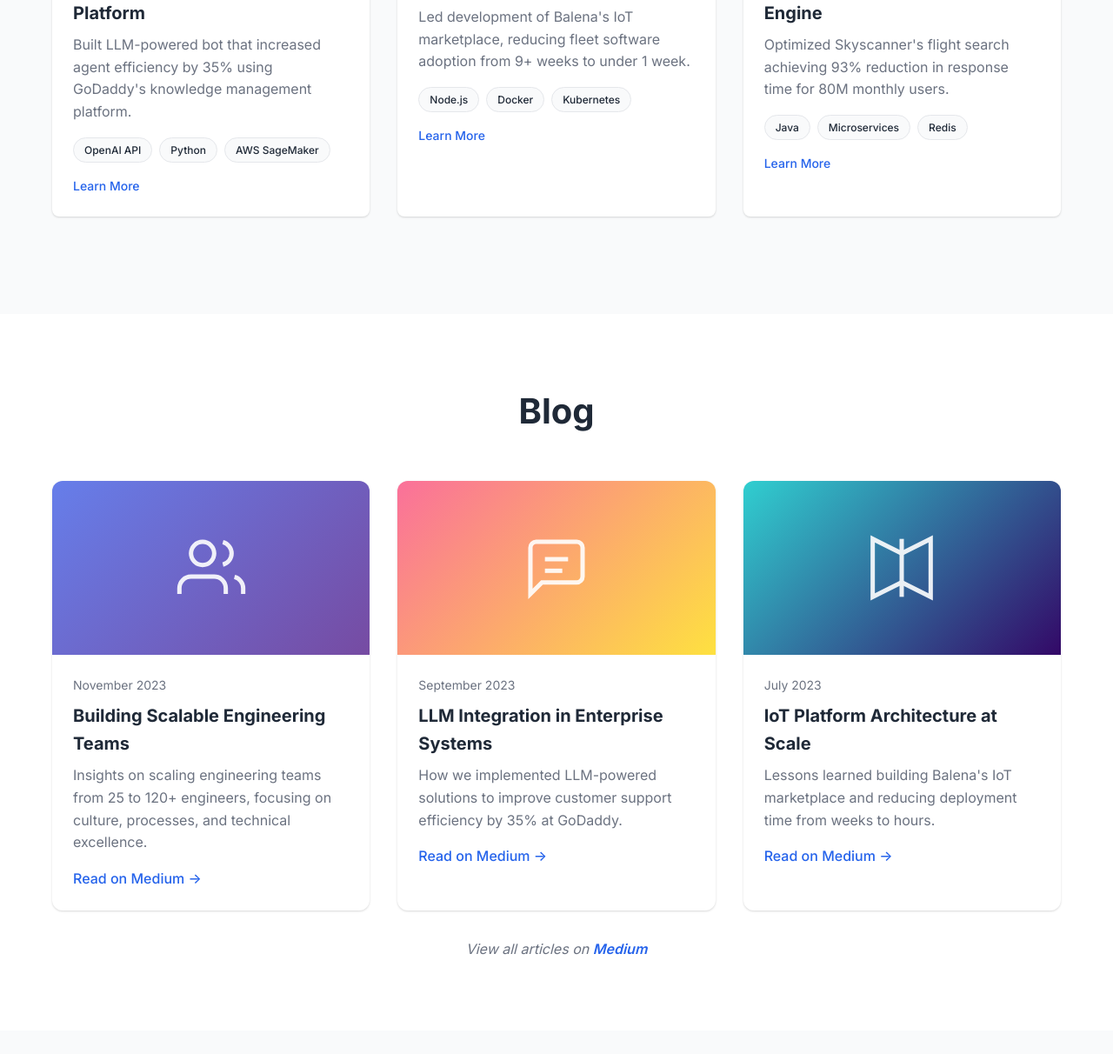
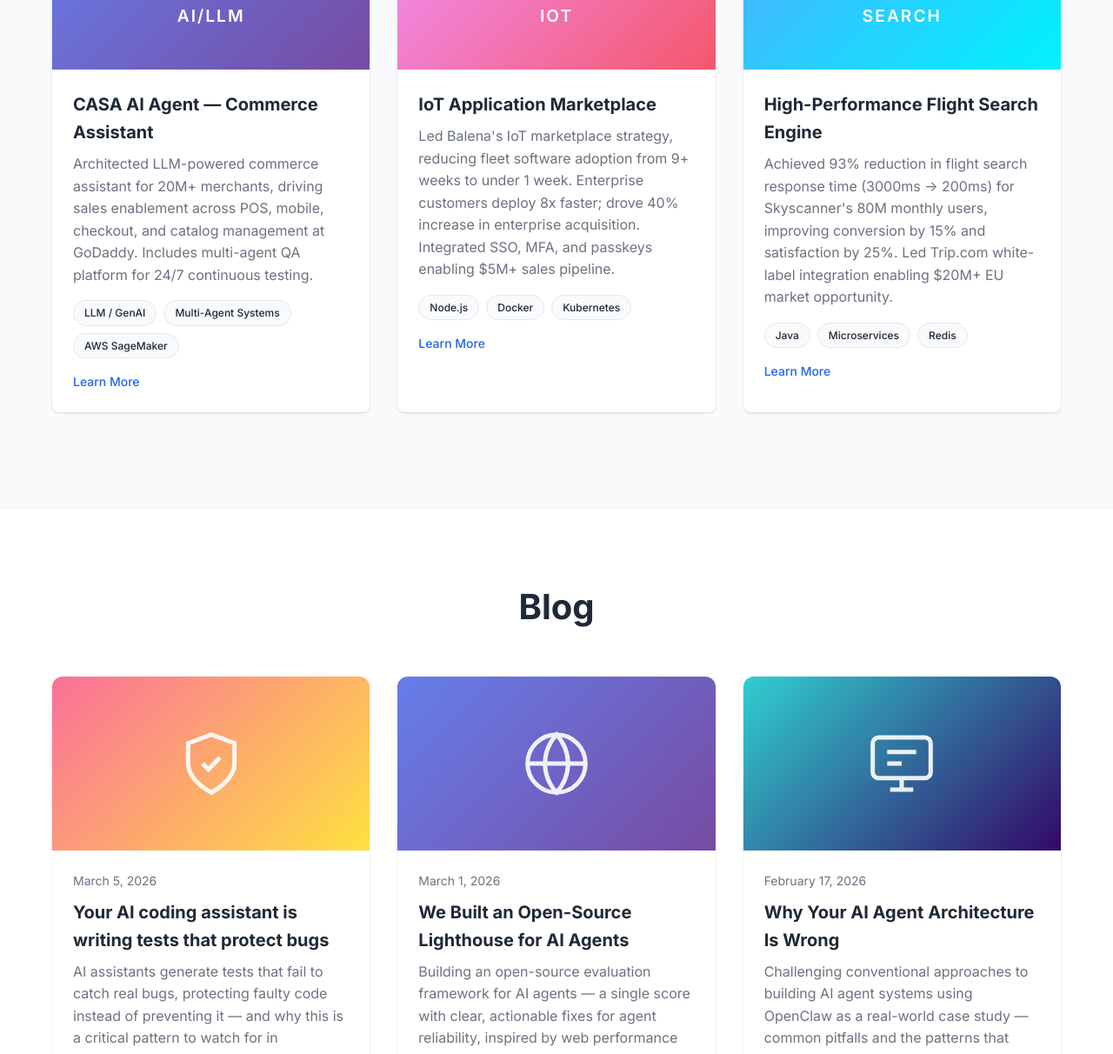
Before and after one commit to nitishagar/res-blog, a website: page index.html in a window 1280 px wide. Shown: the part 1588-2800 px from the top of the page at 87% size. Drawn offline with Linux system fonts and the light colour scheme.

Commit message:
Update portfolio with resume content and real Medium blog posts

```diff
--- a/index.html
+++ b/index.html
@@ -33,8 +33,8 @@
         <section id="home" class="hero">
             <div class="container">
                 <h1 class="hero-title">Nitish Agarwal</h1>
-                <p class="hero-subtitle">Product Leader | Full Stack Developer</p>
-                <p class="hero-description">Building scalable engineering teams and innovative solutions</p>
+                <p class="hero-subtitle">Engineering Executive | AI & Platform Leader</p>
+                <p class="hero-description">Driving AI transformation and building high-performance engineering organizations at scale</p>
                 <div class="hero-cta">
                     <a href="#contact" class="btn btn-primary">Get In Touch</a>
                     <a href="#portfolio" class="btn btn-secondary">View Work</a>
@@ -47,20 +47,22 @@
                 <h2 class="section-title">About Me</h2>
                 <div class="about-content">
                     <div class="about-text">
-                        <p>I'm an experienced engineering leader with a proven track record of building and scaling high-performing teams. Currently leading engineering efforts at GoDaddy, I've successfully expanded the engineering hub from 25 to over 120 engineers while driving significant business impact.</p>
-                        <p>With over a decade of experience across companies like Skyscanner, Expedia, and Samsung, I bring deep technical expertise combined with strong product and business acumen. I hold an MBA from City University of London and advanced AWS certifications.</p>
+                        <p>I'm an engineering executive with 15+ years building and scaling high-performance technology organizations from 25 to 120+ engineers. At GoDaddy I lead the Commerce Experience tribe, building CASA — an LLM-powered commerce assistant for 20M+ merchants — while driving AI transformation that has delivered $15M+ incremental revenue and $5M+ annual cost savings.</p>
+                        <p>My experience spans GoDaddy, Skyscanner, Expedia, Balena, and Samsung, architecting systems supporting 80M+ monthly users with 99.9%+ uptime. I hold an MBA from City University of London, an M.Eng from University of Waterloo, and AWS certifications in Solutions Architecture and Machine Learning.</p>
                         <div class="skills">
                             <h3>Technical Expertise</h3>
                             <div class="skill-tags">
-                                <span class="skill-tag">Machine Learning</span>
-                                <span class="skill-tag">A/B Testing</span>
-                                <span class="skill-tag">Data Pipeline Architecture</span>
-                                <span class="skill-tag">Cloud Computing</span>
+                                <span class="skill-tag">Multi-Agent AI Systems</span>
+                                <span class="skill-tag">GenAI / LLM</span>
+                                <span class="skill-tag">Agentic AI</span>
+                                <span class="skill-tag">Cloud Architecture (AWS / Azure / GCP)</span>
+                                <span class="skill-tag">Platform Engineering</span>
+                                <span class="skill-tag">Kubernetes</span>
+                                <span class="skill-tag">Data Engineering</span>
+                                <span class="skill-tag">Microservices</span>
+                                <span class="skill-tag">DevOps / CI/CD</span>
                                 <span class="skill-tag">Java</span>
                                 <span class="skill-tag">JavaScript</span>
-                                <span class="skill-tag">AWS SageMaker</span>
-                                <span class="skill-tag">Hadoop</span>
-                                <span class="skill-tag">Spark</span>
                                 <span class="skill-tag">Salesforce</span>
                             </div>
                         </div>
@@ -89,11 +91,11 @@
                             </div>
                         </div>
                         <div class="portfolio-content">
-                            <h3>AI-Powered Customer Support Platform</h3>
-                            <p>Built LLM-powered bot that increased agent efficiency by 35% using GoDaddy's knowledge management platform.</p>
+                            <h3>CASA AI Agent — Commerce Assistant</h3>
+                            <p>Architected LLM-powered commerce assistant for 20M+ merchants, driving sales enablement across POS, mobile, checkout, and catalog management at GoDaddy. Includes multi-agent QA platform for 24/7 continuous testing.</p>
                             <div class="portfolio-tech">
-                                <span class="tech-tag">OpenAI API</span>
-                                <span class="tech-tag">Python</span>
+                                <span class="tech-tag">LLM / GenAI</span>
+                                <span class="tech-tag">Multi-Agent Systems</span>
                                 <span class="tech-tag">AWS SageMaker</span>
                             </div>
                             <div class="portfolio-links">
@@ -115,7 +117,7 @@
                         </div>
                         <div class="portfolio-content">
                             <h3>IoT Application Marketplace</h3>
-                            <p>Led development of Balena's IoT marketplace, reducing fleet software adoption from 9+ weeks to under 1 week.</p>
+                            <p>Led Balena's IoT marketplace strategy, reducing fleet software adoption from 9+ weeks to under 1 week. Enterprise customers deploy 8x faster; drove 40% increase in enterprise acquisition. Integrated SSO, MFA, and passkeys enabling $5M+ sales pipeline.</p>
                             <div class="portfolio-tech">
                                 <span class="tech-tag">Node.js</span>
                                 <span class="tech-tag">Docker</span>
@@ -141,7 +143,7 @@
                         </div>
                         <div class="portfolio-content">
                             <h3>High-Performance Flight Search Engine</h3>
-                            <p>Optimized Skyscanner's flight search achieving 93% reduction in response time for 80M monthly users.</p>
+                            <p>Achieved 93% reduction in flight search response time (3000ms → 200ms) for Skyscanner's 80M monthly users, improving conversion by 15% and satisfaction by 25%. Led Trip.com white-label integration enabling $20M+ EU market opportunity.</p>
                             <div class="portfolio-tech">
                                 <span class="tech-tag">Java</span>
                                 <span class="tech-tag">Microservices</span>
@@ -162,53 +164,52 @@
                 <div class="blog-grid">
                     <article class="blog-item">
                         <div class="blog-image">
-                            <div class="blog-visual team-scaling">
+                            <div class="blog-visual llm-integration">
                                 <svg width="80" height="80" viewBox="0 0 24 24" fill="none" stroke="currentColor" stroke-width="1.5">
-                                    <path d="M17 21v-2a4 4 0 0 0-4-4H5a4 4 0 0 0-4 4v2"></path>
-                                    <circle cx="9" cy="7" r="4"></circle>
-                                    <path d="M23 21v-2a4 4 0 0 0-3-3.87"></path>
-                                    <path d="M16 3.13a4 4 0 0 1 0 7.75"></path>
+                                    <path d="M12 22s8-4 8-10V5l-8-3-8 3v7c0 6 8 10 8 10z"></path>
+                                    <path d="M9 12l2 2 4-4"></path>
                                 </svg>
                             </div>
                         </div>
                         <div class="blog-content">
-                            <div class="blog-date">November 2023</div>
-                            <h3>Building Scalable Engineering Teams</h3>
-                            <p>Insights on scaling engineering teams from 25 to 120+ engineers, focusing on culture, processes, and technical excellence.</p>
-                            <a href="https://nitishagar.medium.com" class="blog-link" target="_blank" rel="noopener noreferrer">Read on Medium →</a>
+                            <div class="blog-date">March 5, 2026</div>
+                            <h3>Your AI coding assistant is writing tests that protect bugs</h3>
+                            <p>AI assistants generate tests that fail to catch real bugs, protecting faulty code instead of preventing it — and why this is a critical pattern to watch for in production.</p>
+                            <a href="https://nitishagar.medium.com/your-ai-coding-assistant-is-writing-tests-that-protect-bugs-b1103d523543" class="blog-link" target="_blank" rel="noopener noreferrer">Read on Medium →</a>
                         </div>
                     </article>
                     <article class="blog-item">
                         <div class="blog-image">
-                            <div class="blog-visual llm-integration">
+                            <div class="blog-visual team-scaling">
                                 <svg width="80" height="80" viewBox="0 0 24 24" fill="none" stroke="currentColor" stroke-width="1.5">
-                                    <path d="M21 15a2 2 0 0 1-2 2H7l-4 4V5a2 2 0 0 1 2-2h14a2 2 0 0 1 2 2z"></path>
-                                    <path d="M8 9h8"></path>
-                                    <path d="M8 13h6"></path>
+                                    <circle cx="12" cy="12" r="10"></circle>
+                                    <line x1="2" y1="12" x2="22" y2="12"></line>
+                                    <path d="M12 2a15.3 15.3 0 0 1 4 10 15.3 15.3 0 0 1-4 10 15.3 15.3 0 0 1-4-10 15.3 15.3 0 0 1 4-10z"></path>
                                 </svg>
                             </div>
                         </div>
                         <div class="blog-content">
-                            <div class="blog-date">September 2023</div>
-                            <h3>LLM Integration in Enterprise Systems</h3>
-                            <p>How we implemented LLM-powered solutions to improve customer support efficiency by 35% at GoDaddy.</p>
-                            <a href="https://nitishagar.medium.com" class="blog-link" target="_blank" rel="noopener noreferrer">Read on Medium →</a>
+                            <div class="blog-date">March 1, 2026</div>
+                            <h3>We Built an Open-Source Lighthouse for AI Agents</h3>
+                            <p>Building an open-source evaluation framework for AI agents — a single score with clear, actionable fixes for agent reliability, inspired by web performance standards.</p>
+                            <a href="https://nitishagar.medium.com/we-built-an-open-source-lighthouse-for-ai-agents-heres-what-we-learned-8c768e176e5c" class="blog-link" target="_blank" rel="noopener noreferrer">Read on Medium →</a>
                         </div>
                     </article>
                     <article class="blog-item">
                         <div class="blog-image">
                             <div class="blog-visual iot-platform">
                                 <svg width="80" height="80" viewBox="0 0 24 24" fill="none" stroke="currentColor" stroke-width="1.5">
-                                    <path d="M2 2v20l10-5 10 5V2l-10 5z"></path>
-                                    <path d="M12 2v20"></path>
+                                    <rect x="2" y="3" width="20" height="14" rx="2"></rect>
+                                    <path d="M8 21h8M12 17v4"></path>
+                                    <path d="M7 8h10M7 12h5"></path>
                                 </svg>
                             </div>
                         </div>
                         <div class="blog-content">
-                            <div class="blog-date">July 2023</div>
-                            <h3>IoT Platform Architecture at Scale</h3>
-                            <p>Lessons learned building Balena's IoT marketplace and reducing deployment time from weeks to hours.</p>
-                            <a href="https://nitishagar.medium.com" class="blog-link" target="_blank" rel="noopener noreferrer">Read on Medium →</a>
+                            <div class="blog-date">February 17, 2026</div>
+                            <h3>Why Your AI Agent Architecture Is Wrong</h3>
+                            <p>Challenging conventional approaches to building AI agent systems using OpenClaw as a real-world case study — common pitfalls and the patterns that actually work at scale.</p>
+                            <a href="https://nitishagar.medium.com/why-your-ai-agent-architecture-is-wrong-lessons-from-openclaw-9304918b6b08" class="blog-link" target="_blank" rel="noopener noreferrer">Read on Medium →</a>
                         </div>
                     </article>
                 </div>
@@ -310,7 +311,7 @@
 
     <footer class="footer">
         <div class="container">
-            <p>&copy; 2024 Nitish Agarwal. All rights reserved.</p>
+            <p>&copy; 2026 Nitish Agarwal. All rights reserved.</p>
         </div>
     </footer>
 
```
Also changed, not shown: test.html (line endings or trailing spaces).
